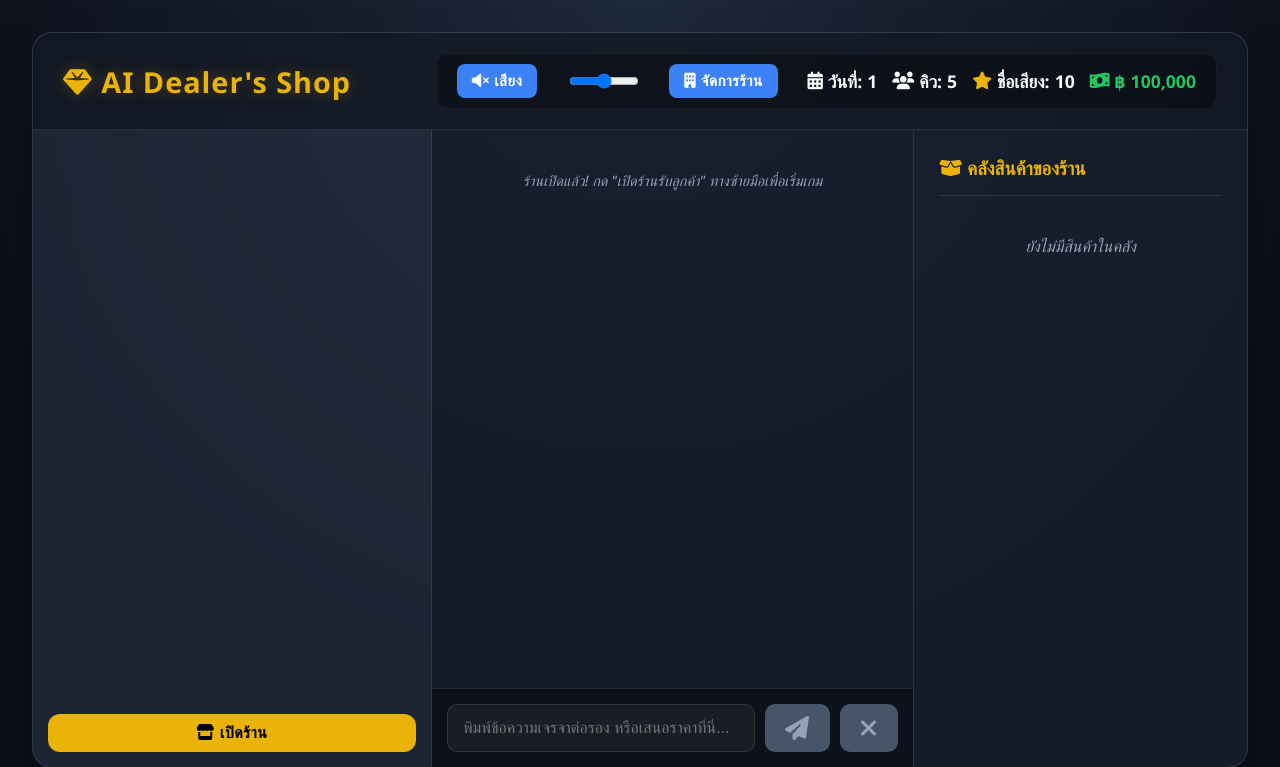
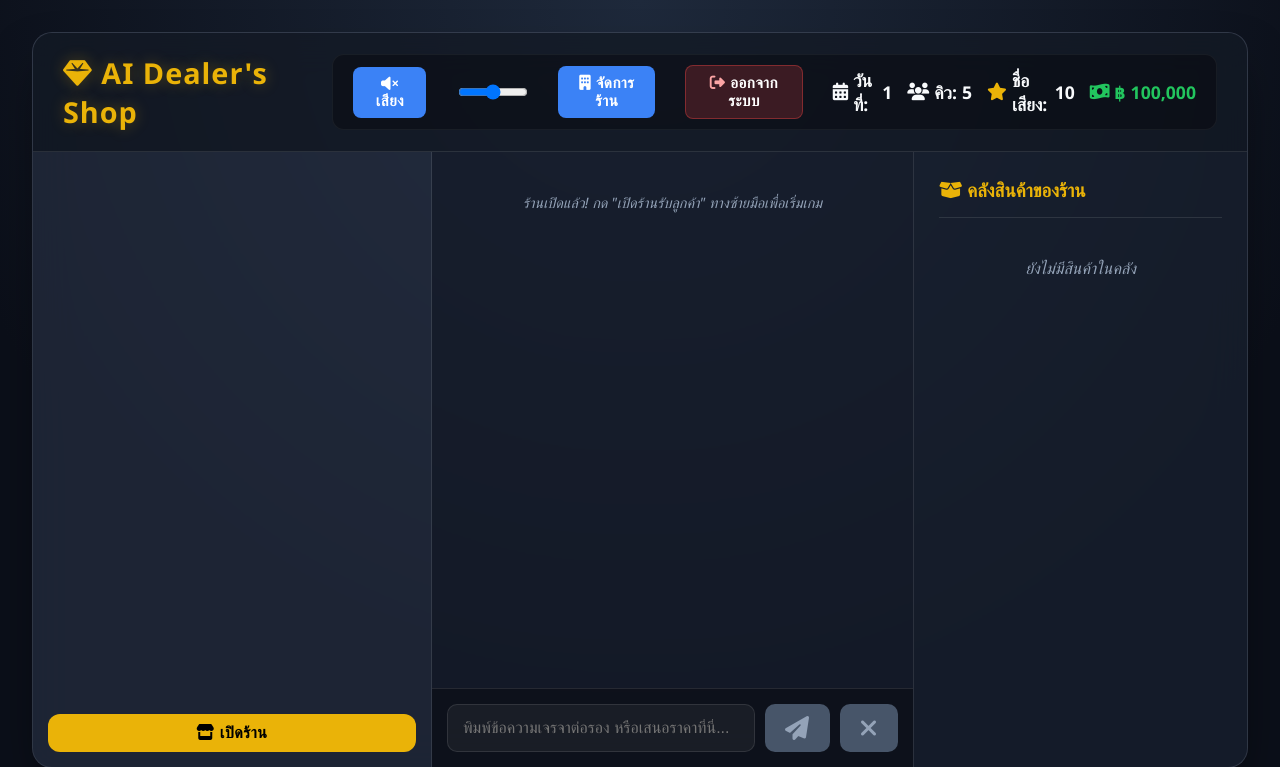
Before and after one commit to ParamatPromwichai/dealerAI, a Flask app: page / in a window 1280 px wide. Shown: the top 767 px of the page. Run offline with Flask 3, Linux system fonts and the light colour scheme.

Commit message:
feat: add logout and switch account PIN button

```diff
--- a/templates/index.html
+++ b/templates/index.html
@@ -633,6 +633,7 @@
                 <button class="manage-btn" onclick="toggleMusic()" title="เปิด/ปิดเสียงยุคกลาง"><i id="music-icon" class="fas fa-volume-mute"></i> <span class="hide-text">เสียง</span></button>
                 <input type="range" id="volume-slider" min="0" max="1" step="0.05" value="0.5" oninput="changeVolume(this.value)" style="width: 70px; margin-right: 15px; cursor: pointer;" title="ปรับความดังเสียง">
                 <button class="manage-btn" onclick="openManager()"><i class="fas fa-building"></i> <span class="hide-text">จัดการร้าน</span></button>
+                <button class="manage-btn" onclick="logout()" title="ออกจากระบบ / สลับบัญชี" style="background: rgba(239, 68, 68, 0.2); border: 1px solid rgba(239, 68, 68, 0.4);"><i class="fas fa-sign-out-alt" style="color: #fca5a5;"></i> <span class="hide-text">ออกจากระบบ</span></button>
                 <div class="stat-box" title="วันที่"><i class="fas fa-calendar-alt"></i> <span class="hide-text">วันที่: </span><span id="day-counter">1</span></div>
                 <div class="stat-box" title="ลูกค้าที่รอคิว"><i class="fas fa-users"></i> <span class="hide-text">คิว: </span><span id="queue-counter">5</span></div>
                 <div class="stat-box" title="ชื่อเสียงร้าน"><i class="fas fa-star" style="color:#EAB308;"></i> <span class="hide-text">ชื่อเสียง: </span><span id="rep-counter">10</span></div>
@@ -770,7 +771,10 @@
                 <hr style="border:0; border-top:1px solid rgba(255,255,255,0.1); margin:15px 0;">
                 <p style="text-align:center; color:var(--muted-text)">⭐ อัปเกรดพนักงานได้สูงสุด 3 ดาว!</p>
             </div>
-            <button onclick="document.getElementById('manager-overlay').style.display='none'" style="width:100%; padding:10px; border-radius:8px; background:rgba(255,255,255,0.1); color:white; border:none; cursor:pointer;">✖️ <span class="hide-text">ปิด</span></button>
+            <div style="display:flex; gap:10px; margin-top:10px;">
+                <button onclick="logout()" style="flex:1; padding:10px; border-radius:8px; background:rgba(239, 68, 68, 0.2); color:#fca5a5; border:1px solid rgba(239, 68, 68, 0.4); cursor:pointer; font-weight:bold;"><i class="fas fa-sign-out-alt"></i> สลับบัญชี / ออกจากระบบ</button>
+                <button onclick="document.getElementById('manager-overlay').style.display='none'" style="flex:1; padding:10px; border-radius:8px; background:rgba(255,255,255,0.1); color:white; border:none; cursor:pointer;">✖️ <span class="hide-text">ปิด</span></button>
+            </div>
         </div>
     </div>
 
@@ -1977,6 +1981,19 @@
             }
         }
 
+        async function logout() {
+            const ok = await customConfirm("คุณต้องการออกจากระบบเพื่อเข้าด้วยรหัส PIN อื่น หรือสมัครบัญชีใหม่ใช่หรือไม่?", "ยืนยันออกจากระบบ");
+            if (!ok) return;
+            lsDel('user_pin');
+            lsDel('user_nickname');
+            lsDel('save_token');
+            user_pin = null;
+            user_nickname = "";
+            saveToken = null;
+            sessionToken = null;
+            location.reload();
+        }
+
         // Start by checking auth
         initAuth();
     </script>
```
